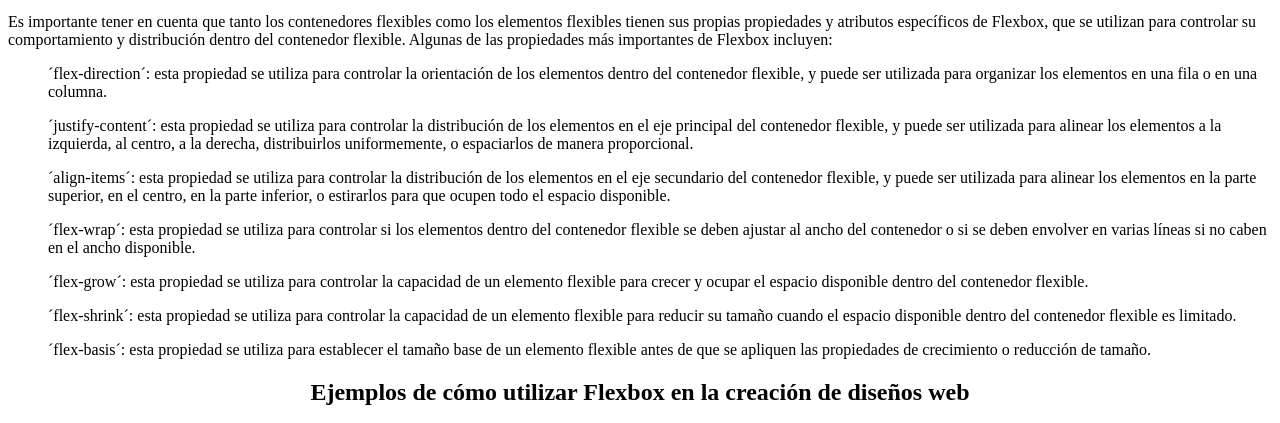
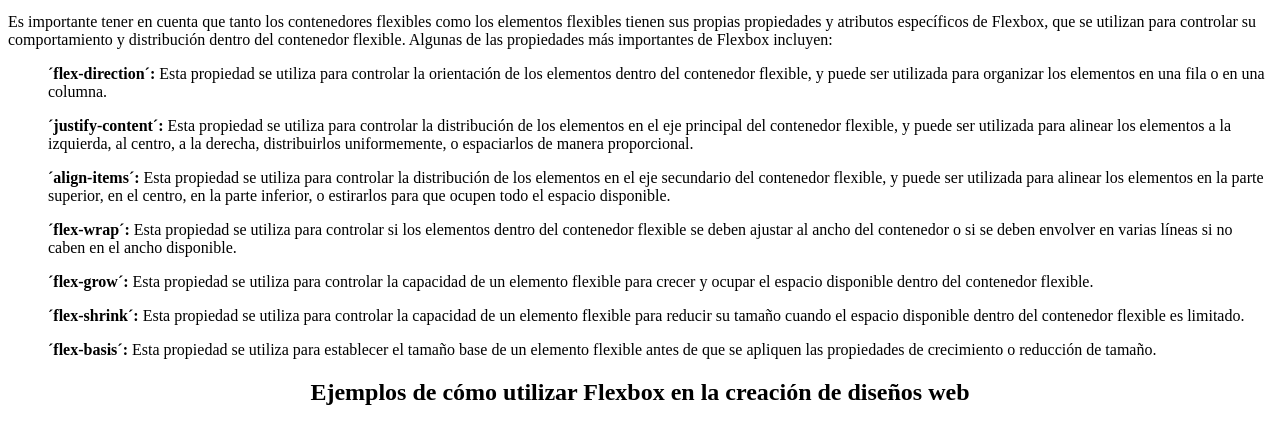
Before and after one commit to RafaelGuillen1999/DSW-RafaelGuillen-1601, a plain HTML site: page Fase_2/design.html in a window 1280 px wide. Shown: the part 1337-1760 px from the top of the page. Drawn offline with Linux system fonts and the light colour scheme.

Commit message:
Update design.html

```diff
--- a/Fase_2/design.html
+++ b/Fase_2/design.html
@@ -67,13 +67,13 @@
         </p>
         <p>
             Es importante tener en cuenta que tanto los contenedores flexibles como los elementos flexibles tienen sus propias propiedades y atributos específicos de Flexbox, que se utilizan para controlar su comportamiento y distribución dentro del contenedor flexible. Algunas de las propiedades más importantes de Flexbox incluyen:
-            <ul>´flex-direction´: esta propiedad se utiliza para controlar la orientación de los elementos dentro del contenedor flexible, y puede ser utilizada para organizar los elementos en una fila o en una columna.</ul>
-            <ul>´justify-content´: esta propiedad se utiliza para controlar la distribución de los elementos en el eje principal del contenedor flexible, y puede ser utilizada para alinear los elementos a la izquierda, al centro, a la derecha, distribuirlos uniformemente, o espaciarlos de manera proporcional.</ul>
-            <ul>´align-items´: esta propiedad se utiliza para controlar la distribución de los elementos en el eje secundario del contenedor flexible, y puede ser utilizada para alinear los elementos en la parte superior, en el centro, en la parte inferior, o estirarlos para que ocupen todo el espacio disponible.</ul>
-            <ul>´flex-wrap´: esta propiedad se utiliza para controlar si los elementos dentro del contenedor flexible se deben ajustar al ancho del contenedor o si se deben envolver en varias líneas si no caben en el ancho disponible.</ul>
-            <ul>´flex-grow´: esta propiedad se utiliza para controlar la capacidad de un elemento flexible para crecer y ocupar el espacio disponible dentro del contenedor flexible.</ul>
-            <ul>´flex-shrink´: esta propiedad se utiliza para controlar la capacidad de un elemento flexible para reducir su tamaño cuando el espacio disponible dentro del contenedor flexible es limitado.</ul>
-            <ul>´flex-basis´: esta propiedad se utiliza para establecer el tamaño base de un elemento flexible antes de que se apliquen las propiedades de crecimiento o reducción de tamaño.</ul>
+            <ul><Strong>´flex-direction´:</Strong> Esta propiedad se utiliza para controlar la orientación de los elementos dentro del contenedor flexible, y puede ser utilizada para organizar los elementos en una fila o en una columna.</ul>
+            <ul><Strong>´justify-content´:</Strong> Esta propiedad se utiliza para controlar la distribución de los elementos en el eje principal del contenedor flexible, y puede ser utilizada para alinear los elementos a la izquierda, al centro, a la derecha, distribuirlos uniformemente, o espaciarlos de manera proporcional.</ul>
+            <ul><Strong>´align-items´:</Strong> Esta propiedad se utiliza para controlar la distribución de los elementos en el eje secundario del contenedor flexible, y puede ser utilizada para alinear los elementos en la parte superior, en el centro, en la parte inferior, o estirarlos para que ocupen todo el espacio disponible.</ul>
+            <ul><Strong>´flex-wrap´:</Strong> Esta propiedad se utiliza para controlar si los elementos dentro del contenedor flexible se deben ajustar al ancho del contenedor o si se deben envolver en varias líneas si no caben en el ancho disponible.</ul>
+            <ul><Strong>´flex-grow´:</Strong> Esta propiedad se utiliza para controlar la capacidad de un elemento flexible para crecer y ocupar el espacio disponible dentro del contenedor flexible.</ul>
+            <ul><Strong>´flex-shrink´:</Strong> Esta propiedad se utiliza para controlar la capacidad de un elemento flexible para reducir su tamaño cuando el espacio disponible dentro del contenedor flexible es limitado.</ul>
+            <ul><Strong>´flex-basis´:</Strong> Esta propiedad se utiliza para establecer el tamaño base de un elemento flexible antes de que se apliquen las propiedades de crecimiento o reducción de tamaño.</ul>
         </p>
     </section>
     <section>
```
